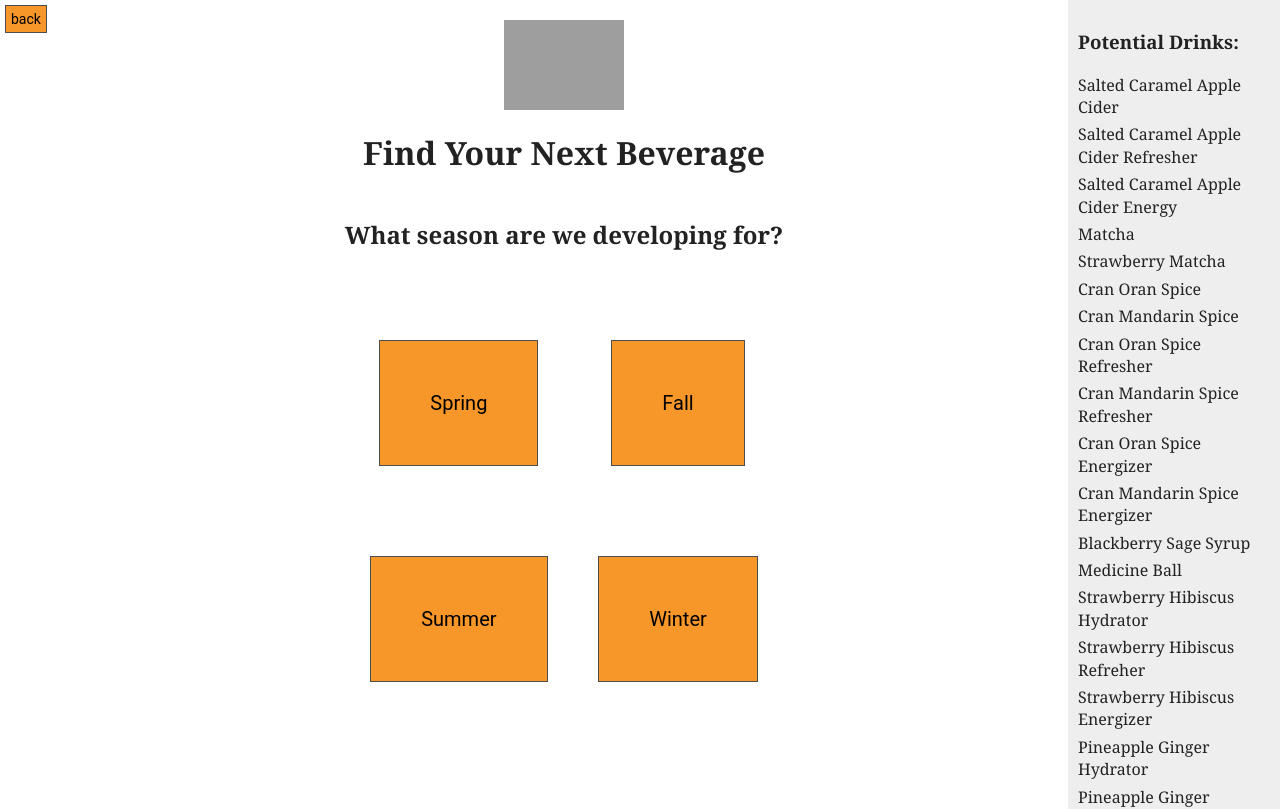
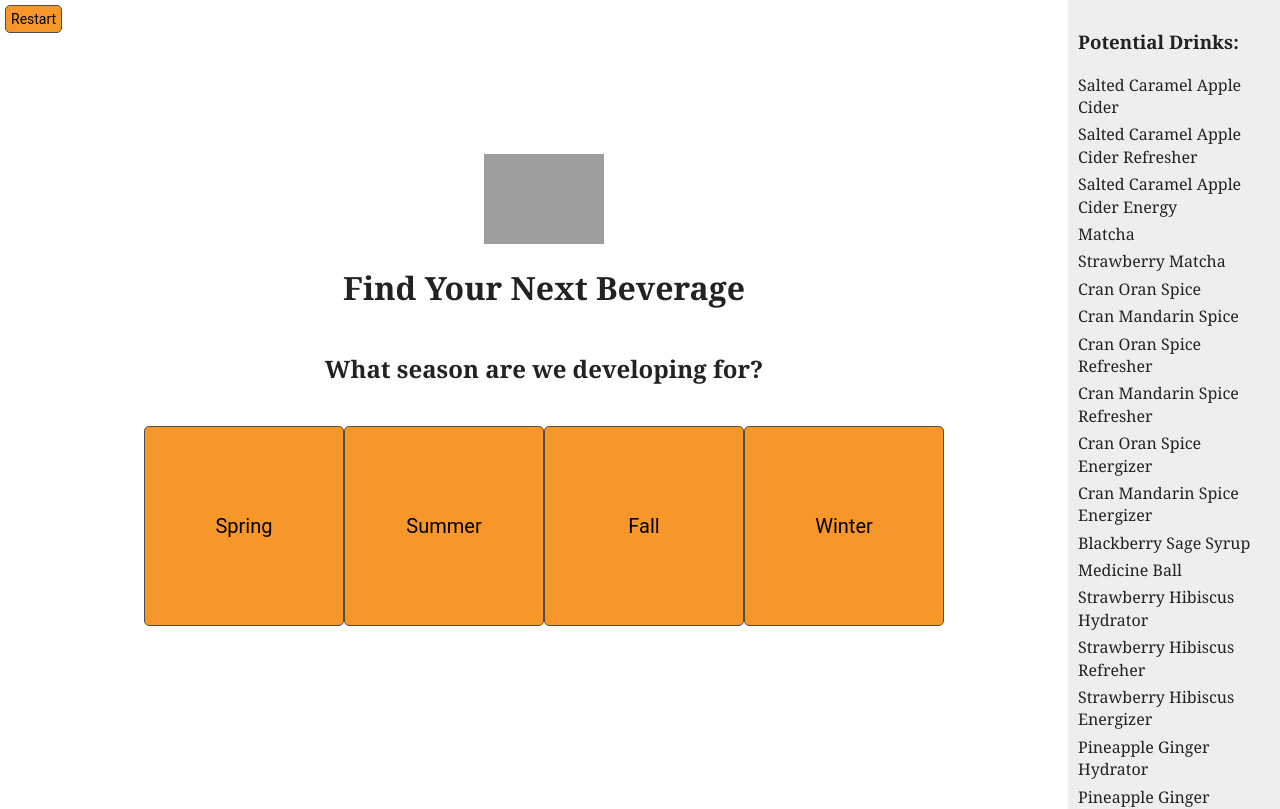
Before and after one commit to H-Carter/Leahy-Quiz, a website built with webpack: page index.html in a window 1280 px wide. Shown: the top 809 px of the page. Built offline with nearby package versions, Linux system fonts and the light colour scheme; grey boxes are pictures that could not be loaded; a web font is replaced by a local one.

Commit message:
Style updates

```diff
--- a/css/style.css
+++ b/css/style.css
@@ -111,13 +111,13 @@ body {
     flex-direction: column;
     justify-content: center;
     align-items: center;
-    padding: 20px;
     width: 85vw;
+    height: 100vh;
 }
 
 button {
     border: 1px solid rgb(77, 77, 77);
-    broder-radius: 5px;
+    border-radius: 5px;
     background-color: #f89729;
     padding: 50px;
     margin: 5px;
@@ -134,15 +134,16 @@ button:hover {
 
 .options {
     display: flex;
-    flex-direction: column;
-    justify-content: space-evenly;
+    flex-direction: row;
+    justify-content: space-around;
     align-items: center;
     flex-wrap: wrap;
-    height: 60vh
 }
 
 .options button {
     margin: 20px 0px;
+    width: 200px;
+    height: 200px;
 }
 
 #restart-button {
@@ -175,6 +176,7 @@ button:hover {
     background-color: #eee;
     padding: 10px;
     width: 15vw;
+    overflow-y: scroll;
 }
 
 .drink-list .drink-item {
--- a/index.html
+++ b/index.html
@@ -43,7 +43,7 @@
         </div>
     </div>
     <div id="drink-list" class="drink-list"></div>
-    <button id="restart-button" onClick="window.location.reload();">back</button>
+    <button id="restart-button" onClick="window.location.reload();">Restart</button>
 
     <script type="module" src="js/app.js"></script>
 </body>
```
